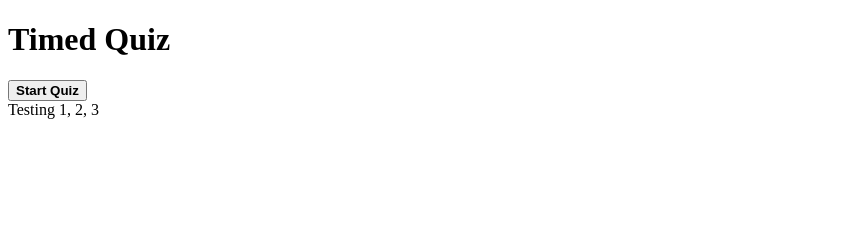
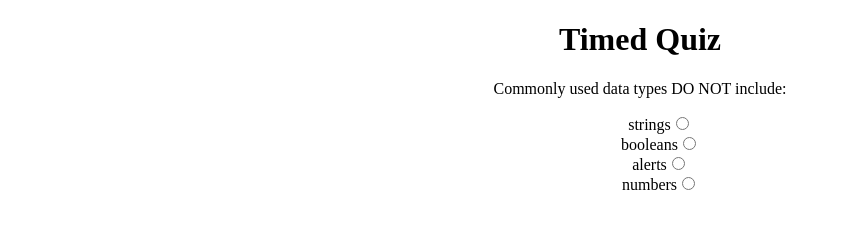
Before and after one commit to jmarkamaya/Timed-Quiz, a plain HTML site: page index.html in a window 1280 px wide. Both pictures are taken after a click on the button "Start Quiz". Shown: the whole page, without its empty margins (0-841 px from the left). Drawn offline with Linux system fonts and the light colour scheme.

Commit message:
added start game function, used javascript append to make questions appear

```diff
--- a/assets/script.js
+++ b/assets/script.js
@@ -1,9 +1,12 @@
-var startButton = document.querySelector(".start")
-var body = document.body
+var startButton = document.querySelector(".start");
+var body = document.body;
+var questionEl = document.querySelector(".question");
+var answerEl = document.querySelector(".answer");
+var listEl = document.querySelector('.choices')
 var questions = [
   {
     title: 'Commonly used data types DO NOT include:',
-      choices: ['strings', 'booleans', 'alerts', 'numbers'],
+    choices: ['strings', 'booleans', 'alerts', 'numbers',],
     answer: 'alerts',
   },
   {
@@ -34,17 +37,34 @@ var questions = [
     answer: 'console.log',
   },
 ];
+var currentQuestion = questions[0]
+
+
 
 function startQuiz() {
-   var questionTemplate = document.createElement("div")
 
-   questionTemplate.textContent = "Testing 1, 2, 3";
+  questionEl.textContent = currentQuestion.title;
 
-   body.appendChild(questionTemplate);
+  for (var i = 0; i < currentQuestion.choices.length; i++) {
 
+    var choiceOption = currentQuestion.choices[i];
+
+    var li = document.createElement("li");
+    li.setAttribute("style", "list-style: none")
+    li.textContent = choiceOption;
+    var inputEl = document.createElement("input");
+    li.appendChild(inputEl);
+    inputEl.setAttribute("type", "radio");
+    inputEl.setAttribute("name", "option");
+    inputEl.setAttribute("value", choiceOption);
+
+    listEl.appendChild(li);
+
+  };
 
 };
 
 startButton.addEventListener("click", function () {
+  this.setAttribute("style", "display: none")
   startQuiz()
 });
--- a/index.html
+++ b/index.html
@@ -8,13 +8,24 @@
     <title>Timed Quiz</title>
 </head>
 <body>
+
     <header>
-        <h1 class="title">Timed Quiz</h1>
+        <h1 class="title" style="text-align: center;">Timed Quiz</h1>
     </header>
+
     <main>
-        <button class="start" >
+        <div style="text-align: center;">
+        <button class="start">
             <strong>Start Quiz</strong>
         </button>
+    </div>
+        <div class="quiz">
+            <div class="question" style="text-align: center;"></div>
+
+                <ul class="choices" style="text-align: center;"></ul>
+
+            <div class="answer" style="text-align: center;"></div>
+        </div>
     </main>
 
 
```
Lines whose indentation alone changed are shown as unchanged.
